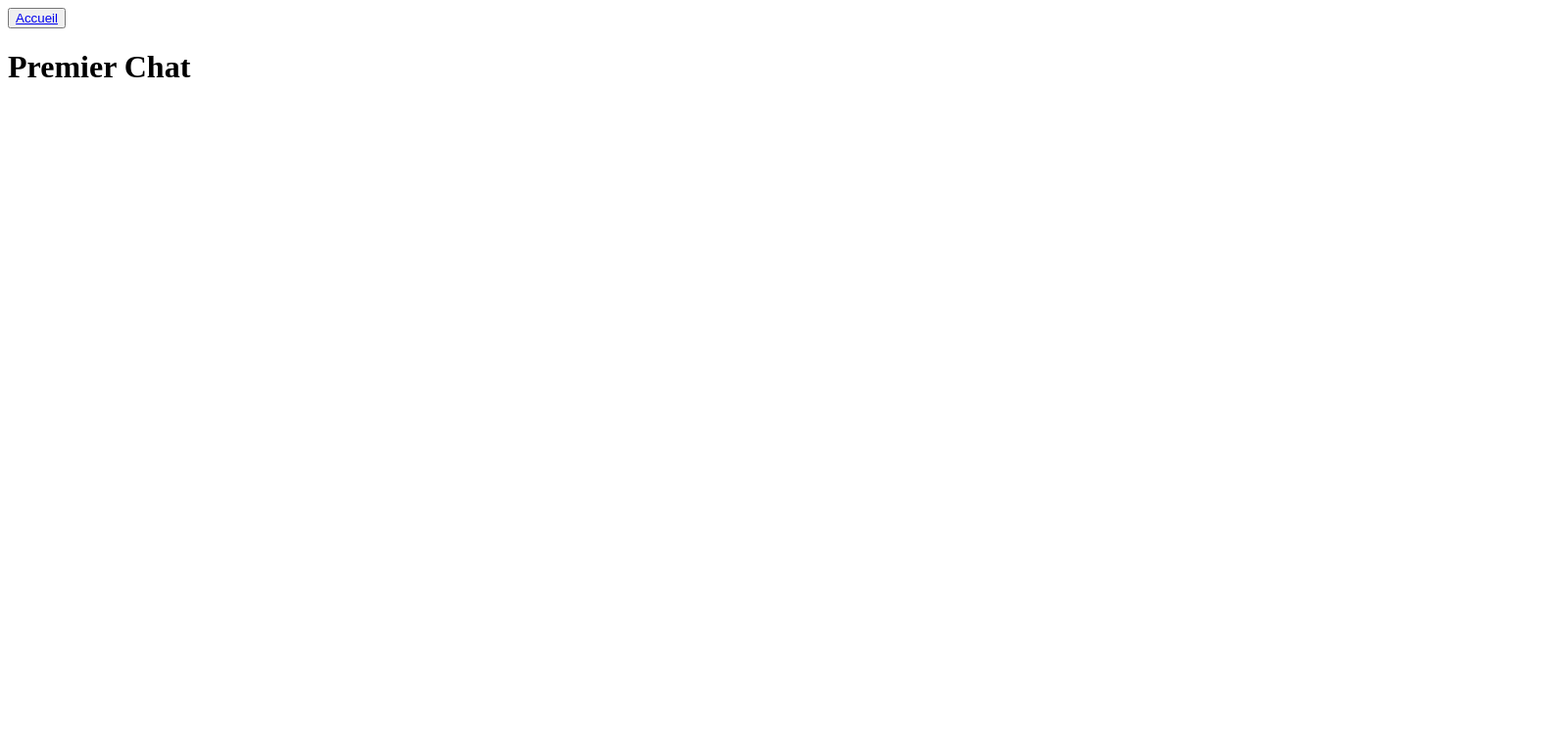
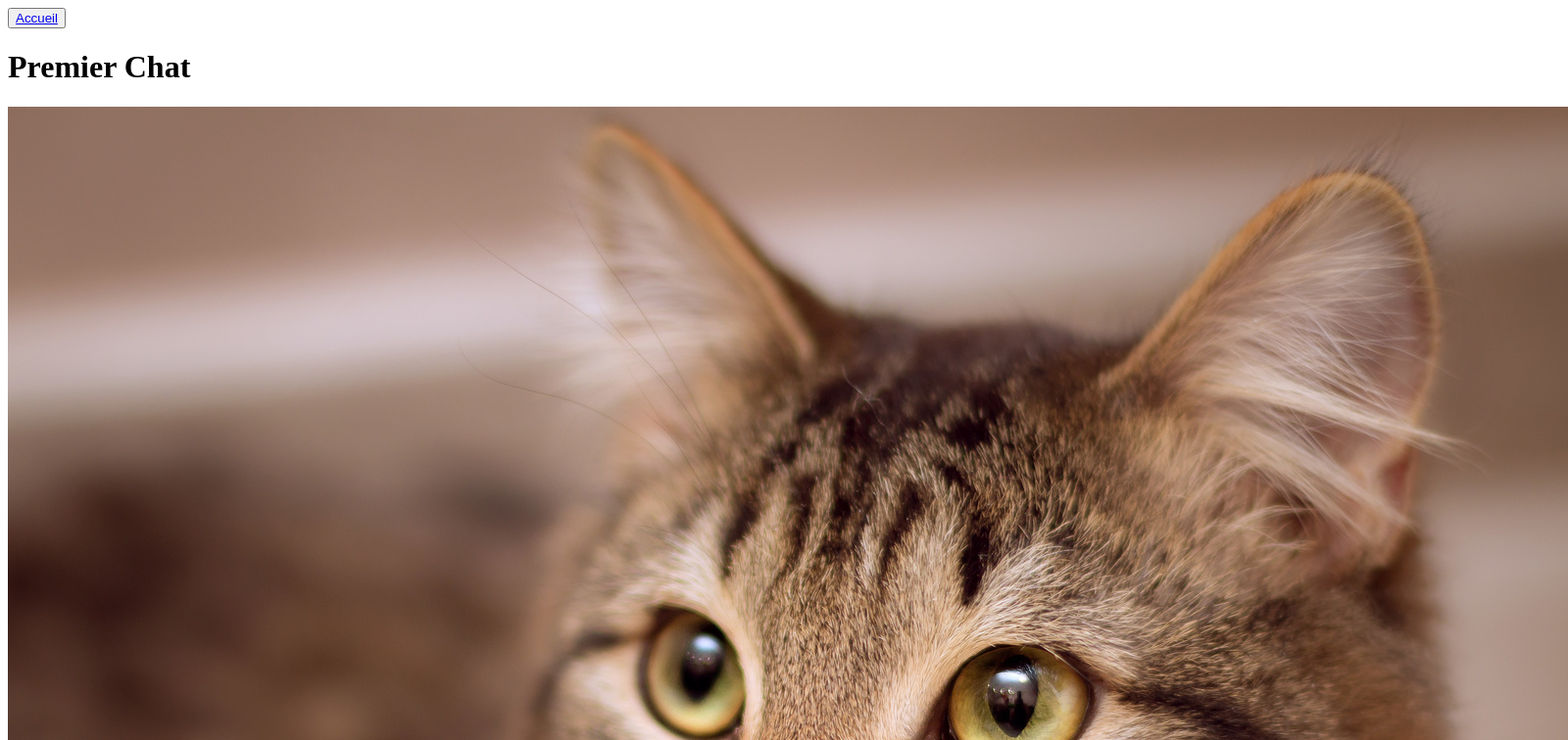
Before and after one commit to MMI-SAE-105/2023-r113-tp2-menu-alpinejs-Invernizzi-Fabian, a plain HTML site: page cats/chat-1.html in a window 1280 px wide. Shown: the top 756 px of the page at 98% size, 1600 px wide, since content can reach past the window. Drawn offline with Linux system fonts and the light colour scheme.

Commit message:
Ajout image chat 1

```diff
--- a/cats/chat-1.html
+++ b/cats/chat-1.html
@@ -8,6 +8,6 @@
     <h1>Premier Chat</h1>
 </head>
 <body>
-
+    <img src="../public/img/cats/chat_1.jpg" alt="chaton mignon">
 </body>
 </html>
```
